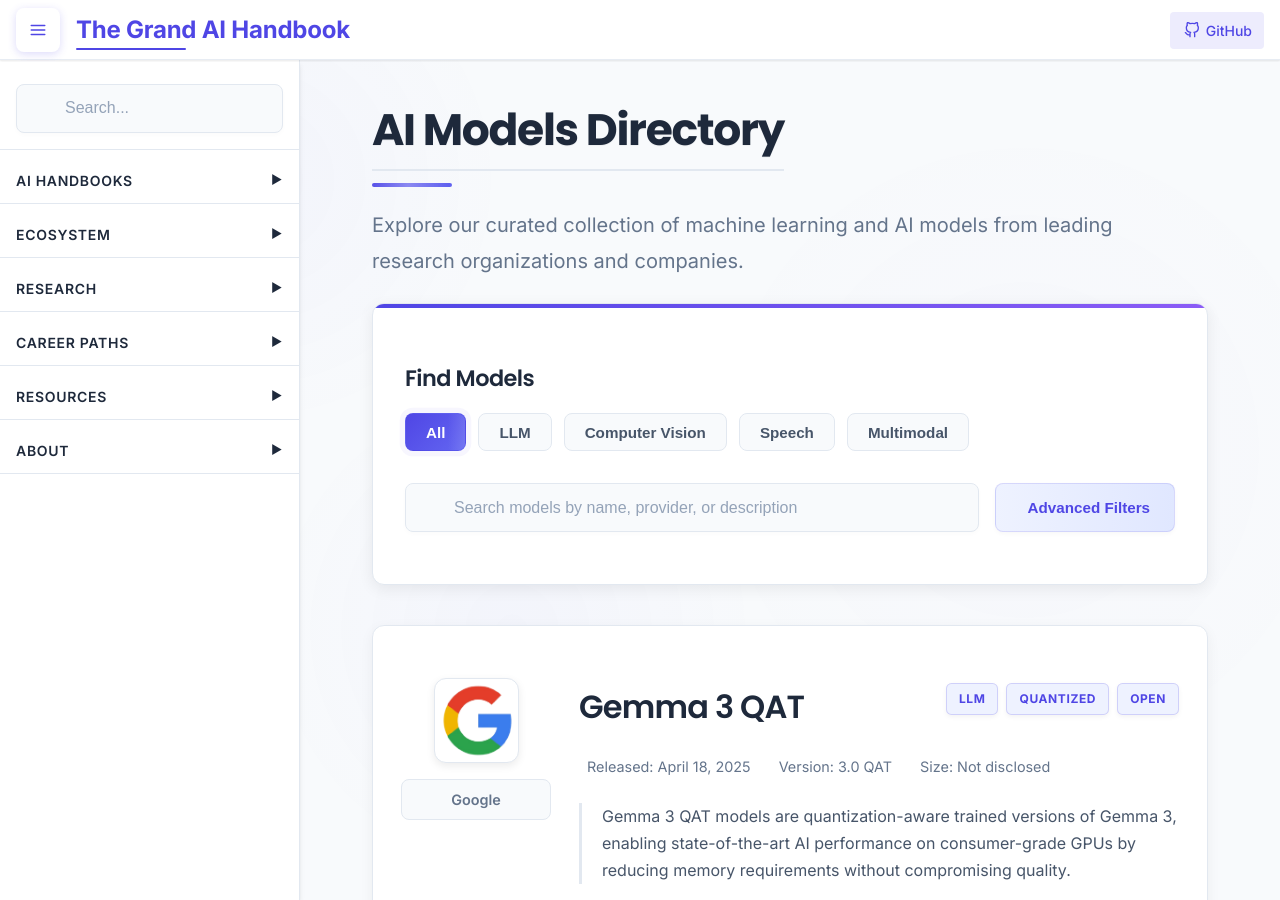
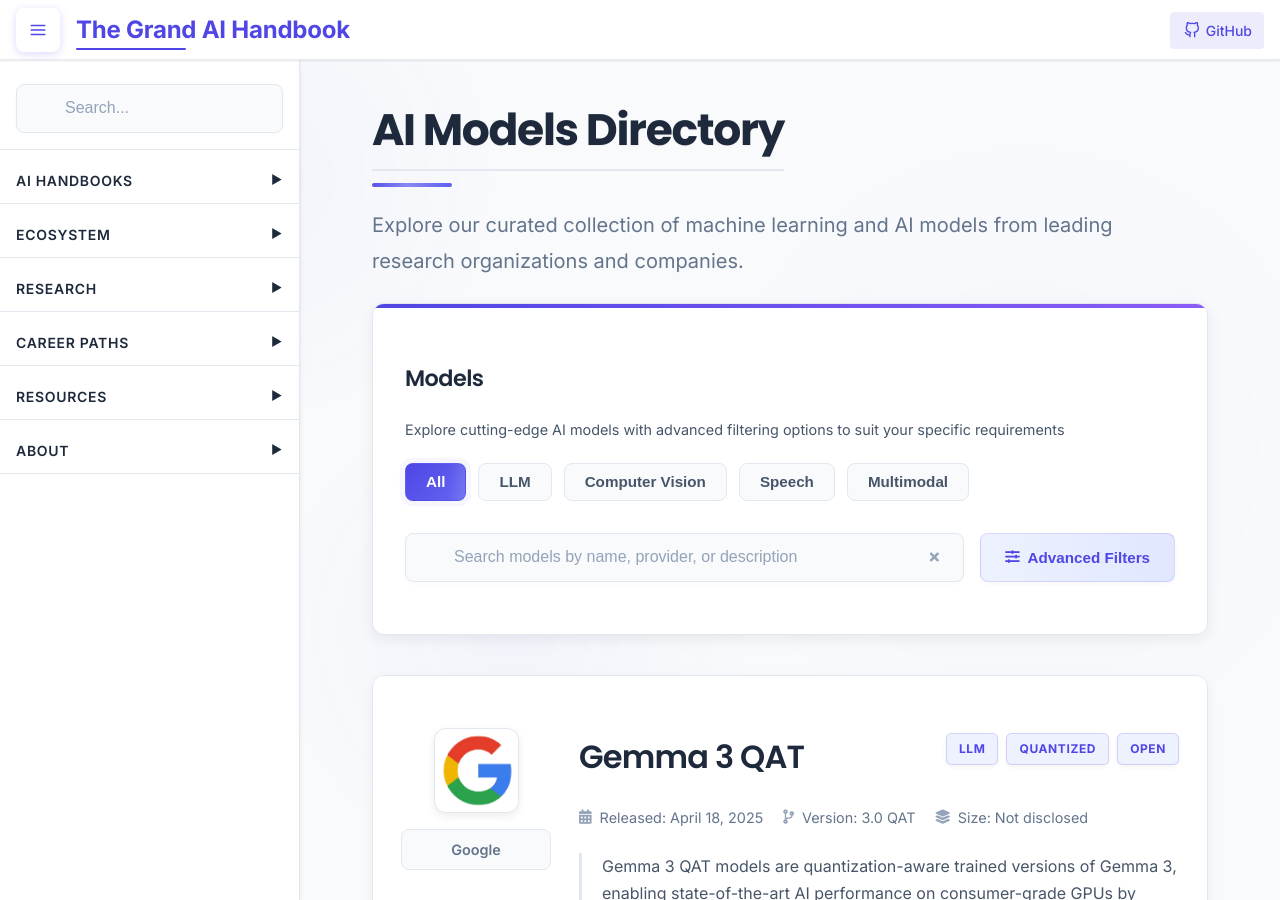
Before and after one commit to grandaihandbook/grandaihandbook.github.io, a Jekyll site: the page built from content/ecosystem/models/index.md, in a window 1280 px wide and 900 px high. Built offline with Jekyll 4.4.1, drawn with Linux system fonts in a browser that asks for light colours.

Commit message:
Update index for models page

```diff
--- a/content/ecosystem/models/index.md
+++ b/content/ecosystem/models/index.md
@@ -2,6 +2,8 @@
 layout: default
 ---
 
+<!-- Added Font Awesome CDN link -->
+<link rel="stylesheet" href="https://cdnjs.cloudflare.com/ajax/libs/font-awesome/5.15.4/css/all.min.css">
 <link rel="stylesheet" href="/assets/css/models-page.css">
 
 <div class="models-container">
@@ -14,151 +16,218 @@
 
   <!-- Filter Section - Redesigned to be cleaner and more polished -->
   <section class="filter-section">
-    <div class="filter-header">
-      <h3>Find Models</h3>
-      <div class="quick-filter-buttons">
-        <button class="quick-filter-badge active">All</button>
-        <button class="quick-filter-badge">LLM</button>
-        <button class="quick-filter-badge">Computer Vision</button>
-        <button class="quick-filter-badge">Speech</button>
-        <button class="quick-filter-badge">Multimodal</button>
+  <div class="filter-header">
+    <h3>Models</h3>
+    <p class="filter-subtitle">Explore cutting-edge AI models with advanced filtering options to suit your specific requirements</p>
+    <div class="quick-filter-buttons">
+      <button class="quick-filter-badge active">All</button>
+      <button class="quick-filter-badge">LLM</button>
+      <button class="quick-filter-badge">Computer Vision</button>
+      <button class="quick-filter-badge">Speech</button>
+      <button class="quick-filter-badge">Multimodal</button>
+    </div>
+  </div>
+
+  <div class="filter-primary">
+    <div class="search-group">
+      <i class="fas fa-search search-icon"></i>
+      <input type="text" id="search" class="search-input" placeholder="Search models by name, provider, or description">
+      <button class="search-clear" title="Clear search"><i class="fas fa-times"></i></button>
+    </div>
+    <button class="advanced-filter-button" id="advanced-filter-toggle">
+      <i class="fas fa-sliders-h"></i>
+      <span>Advanced Filters</span>
+    </button>
+  </div>
+
+  <div class="filter-advanced">
+    <div class="advanced-filter-grid">
+      <!-- Category Custom Dropdown -->
+      <div class="filter-group">
+        <label class="filter-label" for="category">Category</label>
+        <div class="custom-select-wrapper">
+          <div class="custom-select">
+            <div class="custom-select__trigger">
+              <span>All Categories</span>
+              <i class="fas fa-chevron-down"></i>
+            </div>
+            <div class="custom-options">
+              <span class="custom-option selected" data-value="">All Categories</span>
+              <span class="custom-option" data-value="nlp">Natural Language Processing</span>
+              <span class="custom-option" data-value="cv">Computer Vision</span>
+              <span class="custom-option" data-value="audio">Speech & Audio</span>
+              <span class="custom-option" data-value="multimodal">Multimodal</span>
+              <span class="custom-option" data-value="generative">Generative AI</span>
+            </div>
+            <select id="category" class="filter-select hidden-select">
+              <option value="">All Categories</option>
+              <option value="nlp">Natural Language Processing</option>
+              <option value="cv">Computer Vision</option>
+              <option value="audio">Speech & Audio</option>
+              <option value="multimodal">Multimodal</option>
+              <option value="generative">Generative AI</option>
+            </select>
+          </div>
+        </div>
+      </div>
+
+      <!-- Provider Custom Dropdown -->
+      <div class="filter-group">
+        <label class="filter-label" for="provider">Provider</label>
+        <div class="custom-select-wrapper">
+          <div class="custom-select">
+            <div class="custom-select__trigger">
+              <span>All Providers</span>
+              <i class="fas fa-chevron-down"></i>
+            </div>
+            <div class="custom-options">
+              <span class="custom-option selected" data-value="">All Providers</span>
+              <span class="custom-option" data-value="zerooneai">01 AI</span>
+              <span class="custom-option" data-value="adobe">Adobe</span>
+              <span class="custom-option" data-value="alibaba">Alibaba</span>
+              <span class="custom-option" data-value="allenai">Allen AI</span>
+              <span class="custom-option" data-value="amazon">Amazon</span>
+              <span class="custom-option" data-value="lighton">AnswerAI and LightOn</span>
+              <span class="custom-option" data-value="anthropic">Anthropic</span>
+              <span class="custom-option" data-value="apple">Apple</span>
+              <span class="custom-option" data-value="blackforest">Black Forest Labs</span>
+              <span class="custom-option" data-value="cohere">Cohere</span>
+              <span class="custom-option" data-value="deepseek">DeepSeek</span>
+              <span class="custom-option" data-value="deepseek-ai">DeepSeekAI</span>
+              <span class="custom-option" data-value="google">Google</span>
+              <span class="custom-option" data-value="google-deepmind">Google DeepMind</span>
+              <span class="custom-option" data-value="huggingface">Hugging Face</span>
+              <span class="custom-option" data-value="ibm">IBM</span>
+              <span class="custom-option" data-value="ideogram">Ideogram</span>
+              <span class="custom-option" data-value="kling">KLING</span>
+              <span class="custom-option" data-value="kyutai">Kyutai</span>
+              <span class="custom-option" data-value="luma">Luma</span>
+              <span class="custom-option" data-value="meta">Meta</span>
+              <span class="custom-option" data-value="metaai">Meta AI</span>
+              <span class="custom-option" data-value="microsoft">Microsoft</span>
+              <span class="custom-option" data-value="midjourney">Midjourney</span>
+              <span class="custom-option" data-value="mistral">Mistral AI</span>
+              <span class="custom-option" data-value="nous">Nous Research</span>
+              <span class="custom-option" data-value="nvidia">NVIDIA</span>
+              <span class="custom-option" data-value="openai">OpenAI</span>
+              <span class="custom-option" data-value="pika">Pika</span>
+              <span class="custom-option" data-value="recraft">Recraft</span>
+              <span class="custom-option" data-value="reka">Reka AI</span>
+              <span class="custom-option" data-value="rhymes">Rhymes AI</span>
+              <span class="custom-option" data-value="runway">Runway</span>
+              <span class="custom-option" data-value="stability">Stability AI</span>
+              <span class="custom-option" data-value="sunoai">Suno AI</span>
+              <span class="custom-option" data-value="tii">TII</span>
+              <span class="custom-option" data-value="udio">Udio</span>
+              <span class="custom-option" data-value="xai">xAI</span>
+            </div>
+            <select id="provider" class="filter-select hidden-select">
+              <option value="">All Providers</option>
+              <option value="zerooneai">01 AI</option>
+              <!-- Other options remain the same as in your original select -->
+            </select>
+          </div>
+        </div>
+      </div>
+
+      <!-- Release Year Custom Dropdown -->
+      <div class="filter-group">
+        <label class="filter-label" for="release-year">Release Year</label>
+        <div class="custom-select-wrapper">
+          <div class="custom-select">
+            <div class="custom-select__trigger">
+              <span>All Years</span>
+              <i class="fas fa-chevron-down"></i>
+            </div>
+            <div class="custom-options">
+              <span class="custom-option selected" data-value="">All Years</span>
+              <span class="custom-option" data-value="2025">2025</span>
+              <span class="custom-option" data-value="2024">2024</span>
+              <span class="custom-option" data-value="2023">2023</span>
+              <span class="custom-option" data-value="2022">2022</span>
+              <span class="custom-option" data-value="2021">2021</span>
+              <span class="custom-option" data-value="2020">2020 & Earlier</span>
+            </div>
+            <select id="release-year" class="filter-select hidden-select">
+              <option value="">All Years</option>
+              <option value="2025">2025</option>
+              <option value="2024">2024</option>
+              <option value="2023">2023</option>
+              <option value="2022">2022</option>
+              <option value="2021">2021</option>
+              <option value="2020">2020 & Earlier</option>
+            </select>
+          </div>
+        </div>
+      </div>
+
+      <!-- License Type Custom Dropdown -->
+      <div class="filter-group">
+        <label class="filter-label" for="license-type">License Type</label>
+        <div class="custom-select-wrapper">
+          <div class="custom-select">
+            <div class="custom-select__trigger">
+              <span>All Licenses</span>
+              <i class="fas fa-chevron-down"></i>
+            </div>
+            <div class="custom-options">
+              <span class="custom-option selected" data-value="">All Licenses</span>
+              <span class="custom-option" data-value="open">Open Source</span>
+              <span class="custom-option" data-value="commercial">Commercial</span>
+              <span class="custom-option" data-value="research">Research Only</span>
+              <span class="custom-option" data-value="apache">Apache 2.0</span>
+              <span class="custom-option" data-value="mit">MIT</span>
+            </div>
+            <select id="license-type" class="filter-select hidden-select">
+              <option value="">All Licenses</option>
+              <option value="open">Open Source</option>
+              <option value="commercial">Commercial</option>
+              <option value="research">Research Only</option>
+              <option value="apache">Apache 2.0</option>
+              <option value="mit">MIT</option>
+            </select>
+          </div>
+        </div>
       </div>
     </div>
 
-    <div class="filter-primary">
-      <div class="search-group">
-        <i class="fas fa-search search-icon"></i>
-        <input type="text" id="search" class="search-input" placeholder="Search models by name, provider, or description">
-        <button class="search-clear" title="Clear search"><i class="fas fa-times"></i></button>
-      </div>
-      <button class="advanced-filter-button" id="advanced-filter-toggle">
-        <i class="fas fa-sliders-h"></i>
-        <span>Advanced Filters</span>
-      </button>
-    </div>
-
-    <div class="filter-advanced">
-      <div class="advanced-filter-grid">
-        <div class="filter-group">
-          <label class="filter-label" for="category">Category</label>
-          <select id="category" class="filter-select">
-            <option value="">All Categories</option>
-            <option value="nlp">Natural Language Processing</option>
-            <option value="cv">Computer Vision</option>
-            <option value="audio">Speech & Audio</option>
-            <option value="multimodal">Multimodal</option>
-            <option value="generative">Generative AI</option>
-          </select>
-        </div>
-
-        <div class="filter-group">
-          <label class="filter-label" for="provider">Provider</label>
-          <select id="provider" class="filter-select">
-            <option value="">All Providers</option>
-            <option value="zerooneai">01 AI</option>
-            <option value="adobe">Adobe</option>
-            <option value="alibaba">Alibaba</option>
-            <option value="allenai">Allen AI</option>
-            <option value="amazon">Amazon</option>
-            <option value="lighton">AnswerAI and LightOn</option>
-            <option value="anthropic">Anthropic</option>
-            <option value="apple">Apple</option>
-            <option value="blackforest">Black Forest Labs</option>
-            <option value="cohere">Cohere</option>
-            <option value="deepseek">DeepSeek</option>
-            <option value="deepseek">DeepSeekAI</option>
-            <option value="google">Google</option>
-            <option value="google">Google DeepMind</option>
-            <option value="huggingface">Hugging Face</option>
-            <option value="ibm">IBM</option>
-            <option value="ideogram">Ideogram</option>
-            <option value="kling">KLING</option>
-            <option value="kyutai">Kyutai</option>
-            <option value="luma">Luma</option>
-            <option value="meta">Meta</option>
-            <option value="metaai">Meta AI</option>
-            <option value="microsoft">Microsoft</option>
-            <option value="midjourney">Midjourney</option>
-            <option value="mistral">Mistral AI</option>
-            <option value="nous">Nous Research</option>
-            <option value="nvidia">NVIDIA</option>
-            <option value="openai">OpenAI</option>
-            <option value="pika">Pika</option>
-            <option value="recraft">Recraft</option>
-            <option value="reka">Reka AI</option>
-            <option value="rhymes">Rhymes AI</option>
-            <option value="runway">Runway</option>
-            <option value="stability">Stability AI</option>
-            <option value="sunoai">Suno AI</option>
-            <option value="tii">TII</option>
-            <option value="udio">Udio</option>
-            <option value="xai">xAI</option>
-          </select>
-        </div>
-
-        <div class="filter-group">
-          <label class="filter-label" for="release-year">Release Year</label>
-          <select id="release-year" class="filter-select">
-            <option value="">All Years</option>
-            <option value="2025">2025</option>
-            <option value="2024">2024</option>
-            <option value="2023">2023</option>
-            <option value="2022">2022</option>
-            <option value="2021">2021</option>
-            <option value="2020">2020 & Earlier</option>
-          </select>
-        </div>
-
-        <div class="filter-group">
-          <label class="filter-label" for="license-type">License Type</label>
-          <select id="license-type" class="filter-select">
-            <option value="">All Licenses</option>
-            <option value="open">Open Source</option>
-            <option value="commercial">Commercial</option>
-            <option value="research">Research Only</option>
-            <option value="apache">Apache 2.0</option>
-            <option value="mit">MIT</option>
-          </select>
-        </div>
-      </div>
-
-      <div class="feature-badges-section">
-        <label class="filter-label">Popular Features</label>
-        <div class="feature-badges-container">
-          <label class="feature-badge-label">
-            <input type="checkbox" name="features" value="gpu-accelerated">
-            <span class="feature-badge">GPU Accelerated</span>
-          </label>
-          <label class="feature-badge-label">
-            <input type="checkbox" name="features" value="multilingual">
-            <span class="feature-badge">Multilingual</span>
-          </label>
-          <label class="feature-badge-label">
-            <input type="checkbox" name="features" value="api">
-            <span class="feature-badge">API Available</span>
-          </label>
-          <label class="feature-badge-label">
-            <input type="checkbox" name="features" value="fine-tunable">
-            <span class="feature-badge">Fine-tunable</span>
-          </label>
-          <label class="feature-badge-label">
-            <input type="checkbox" name="features" value="quantized">
-            <span class="feature-badge">Quantized Version</span>
-          </label>
-          <label class="feature-badge-label">
-            <input type="checkbox" name="features" value="tensorrt">
-            <span class="feature-badge">TensorRT Support</span>
-          </label>
-        </div>
-      </div>
-
-      <div class="filter-actions">
-        <button class="filter-button outline" id="reset-filters">Reset Filters</button>
-        <button class="filter-button" id="apply-filters">Apply Filters</button>
+    <div class="feature-badges-section">
+      <label class="filter-label">Popular Features</label>
+      <div class="feature-badges-container">
+        <label class="feature-badge-label">
+          <input type="checkbox" name="features" value="gpu-accelerated">
+          <span class="feature-badge">GPU Accelerated</span>
+        </label>
+        <label class="feature-badge-label">
+          <input type="checkbox" name="features" value="multilingual">
+          <span class="feature-badge">Multilingual</span>
+        </label>
+        <label class="feature-badge-label">
+          <input type="checkbox" name="features" value="api">
+          <span class="feature-badge">API Available</span>
+        </label>
+        <label class="feature-badge-label">
+          <input type="checkbox" name="features" value="fine-tunable">
+          <span class="feature-badge">Fine-tunable</span>
+        </label>
+        <label class="feature-badge-label">
+          <input type="checkbox" name="features" value="quantized">
+          <span class="feature-badge">Quantized Version</span>
+        </label>
+        <label class="feature-badge-label">
+          <input type="checkbox" name="features" value="tensorrt">
+          <span class="feature-badge">TensorRT Support</span>
+        </label>
       </div>
     </div>
 
-  </section>
+    <div class="filter-actions">
+      <button class="filter-button outline" id="reset-filters">Reset Filters</button>
+      <button class="filter-button" id="apply-filters">Apply Filters</button>
+    </div>
+
+  </div>
+</section>
 
   <!-- Models List -->
   <div class="models-list">
@@ -224,12 +293,12 @@
             </div>
           </div>
           <div class="model-actions">
-            <a href="#" class="model-link tertiary">
+            <a href="{{ model.paper_url | default: '#' }}" class="model-link tertiary">
               <i class="fas fa-file-alt"></i>
               <span>Read Paper</span>
             </a>
-            <a href="#" class="model-link primary">View Model Page</a>
-            <a href="#" class="model-link secondary">Learning Resources</a>
+            <a href="{{ model.url | default: '#' }}" class="model-link primary">View Model Page</a>
+            <a href="{{ model.resources_url | default: '#' }}" class="model-link secondary">Learning Resources</a>
           </div>
         </div>
       </div>
```
